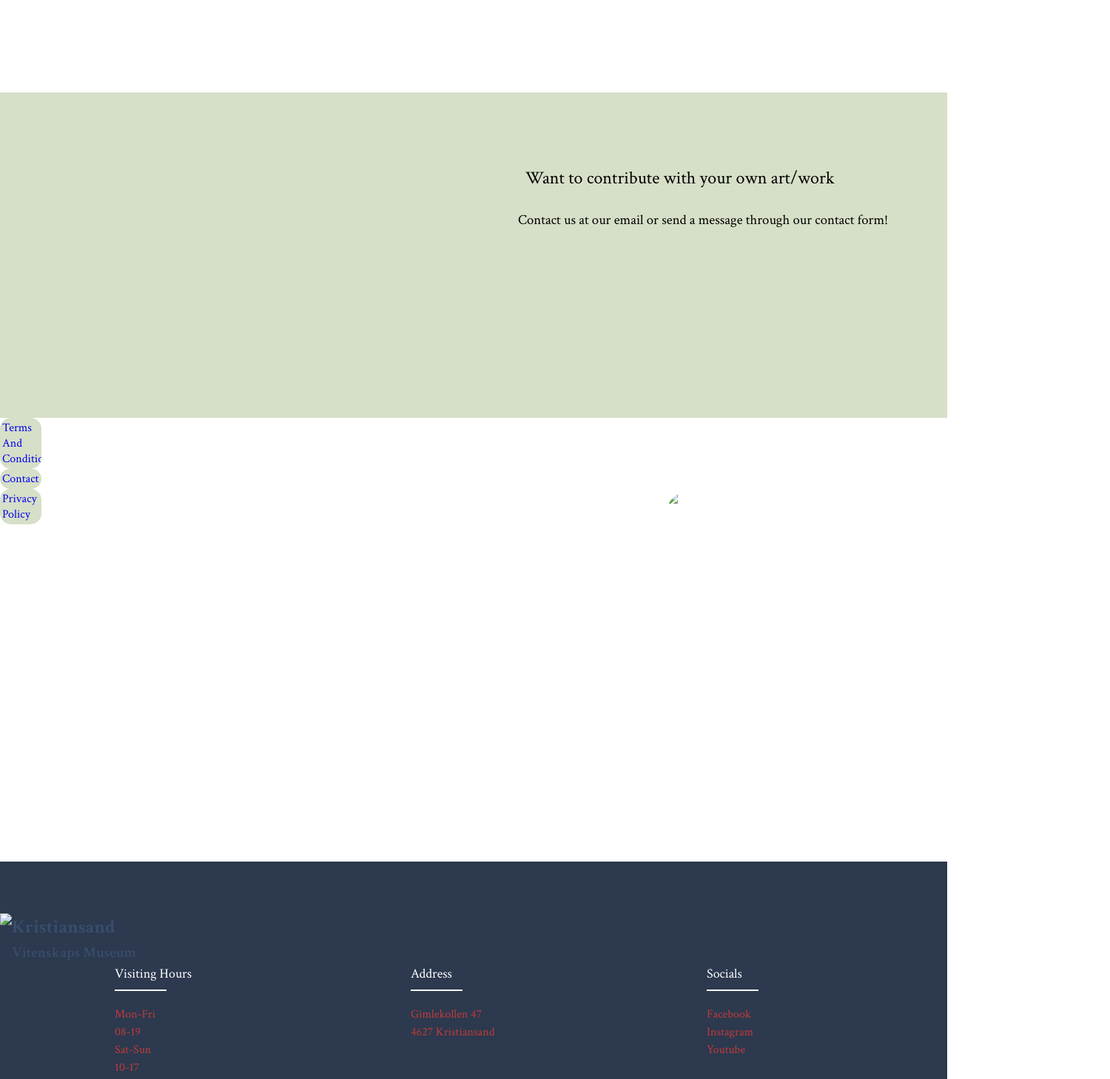
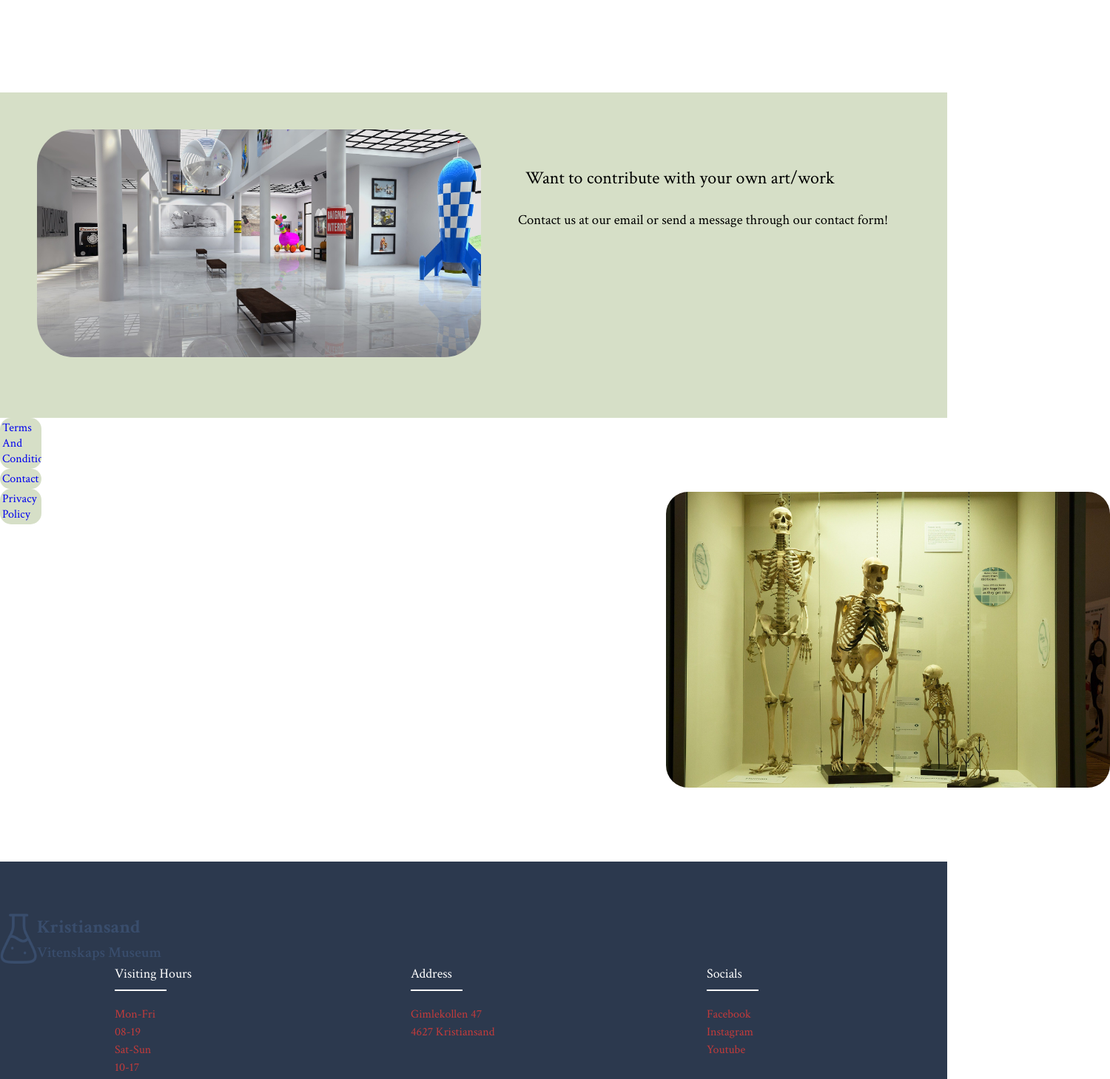
Before and after one commit to MarcusNevermo/Museum-project, a plain HTML site: page index.html in a window 1280 px wide. Shown: the part 820-2279 px from the top of the page at 74% size, 1500 px wide, since content can reach past the window. Drawn offline with Linux system fonts and the light colour scheme.

Commit message:
Update index.html

```diff
--- a/index.html
+++ b/index.html
@@ -68,7 +68,7 @@
             </div>
         </section>
         <section class="home-decor">
-            <img src="Images/exhibition-1863344_1920.jpg" class="img-home">
+            <img src="/exhibition-1863344_1920.jpg" class="img-home">
             <h2 class="text-decor">Want to contribute with your own art/work</h2>
             <h3 class="text-decor-2"> Contact us at our email or send a message through our contact form!</h3>
         </section>
@@ -78,13 +78,13 @@
                 <li class="cta cta-frontpage-2"><a href="/contact.html">Contact</a></li>
                 <li class="cta cta-frontpage-3"><a href="/privacy-policy.html">Privacy Policy</a></li>
             </ul>
-            <img src="Images/skeleton-414543_1920.jpg" class="img-skeleton">
+            <img src="/skeleton-414543_1920.jpg" class="img-skeleton">
         </section>
     </main>
 </body>
 <footer class="footer">
     <div class="logo-bottom">
-        <img src="Images/Science flask logo blue.png" class="flask-footer">
+        <img src="/Science flask logo blue.png" class="flask-footer">
     <ul>
         <li class="logo-text-bottom-1">Kristiansand</li>
         <li class="logo-text-bottom-2">Vitenskaps Museum</li>
```
